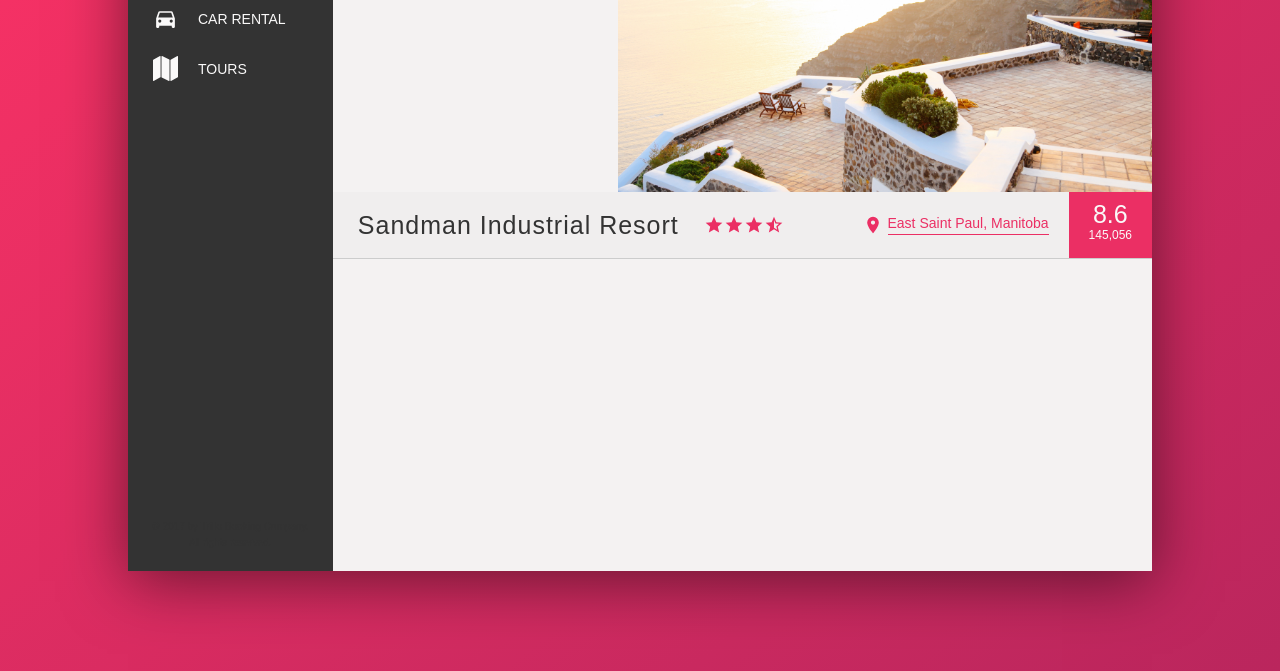
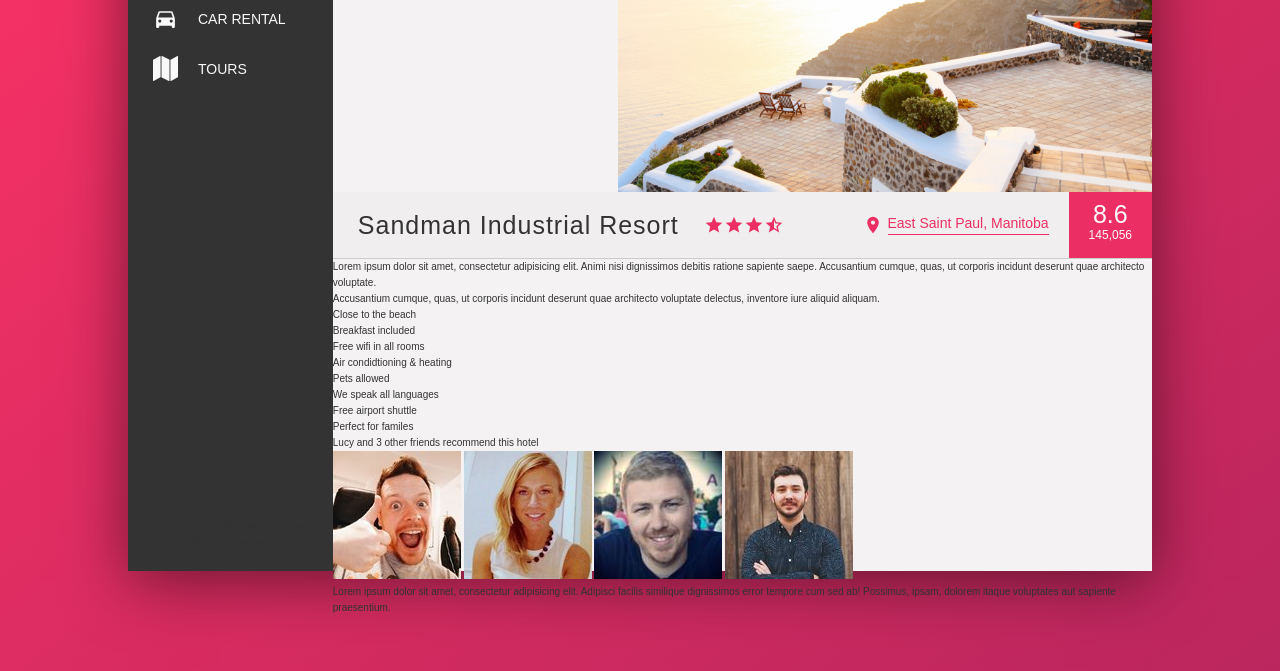
Before and after one commit to wdwiii/trillo, a website: page index.html in a window 1280 px wide. Shown: the part 300-971 px from the top of the page. Drawn offline with Linux system fonts and the light colour scheme.

Commit message:
Insert markup for detail content (description, list and recommend)

```diff
--- a/index.html
+++ b/index.html
@@ -128,6 +128,39 @@
                             </div>
                         </div>
                     </div>
+                    <div class="detail">
+                        <div class="description">
+                            <p class="paragraph">
+                                Lorem ipsum dolor sit amet, consectetur adipisicing elit. Animi nisi dignissimos debitis ratione sapiente saepe. Accusantium cumque, quas, ut corporis incidunt deserunt quae architecto voluptate.
+                            </p>
+                            <p class="paragraph">
+                                Accusantium cumque, quas, ut corporis incidunt deserunt quae architecto voluptate delectus, inventore iure aliquid aliquam.
+                            </p>
+
+                            <ul class="list">
+                                <li class="list__item">Close to the beach</li>
+                                <li class="list__item">Breakfast included</li>
+                                <li class="list__item">Free wifi in all rooms</li>
+                                <li class="list__item">Air condidtioning &amp; heating</li>
+                                <li class="list__item">Pets allowed</li>
+                                <li class="list__item">We speak all languages</li>
+                                <li class="list__item">Free airport shuttle</li>
+                                <li class="list__item">Perfect for familes</li>
+                            </ul>
+
+                            <div class="recommend">
+                                <p class="recommend__count">Lucy and 3 other friends recommend this hotel</p>
+                                <div class="recommend__friends">
+                                    <img src="img/user-1.jpg" alt="Friend 1" class="recommend__photo">
+                                    <img src="img/user-2.jpg" alt="Friend 2" class="recommend__photo">
+                                    <img src="img/user-3.jpg" alt="Friend 3" class="recommend__photo">
+                                    <img src="img/user-4.jpg" alt="Friend 4" class="recommend__photo">
+                                </div>
+                            </div>
+                        </div>
+
+                        <div class="reviews">Lorem ipsum dolor sit amet, consectetur adipisicing elit. Adipisci facilis similique dignissimos error tempore cum sed ab! Possimus, ipsam, dolorem itaque voluptates aut sapiente praesentium.</div>
+                    </div>
                 </main>
             </div>
         </div>
```
